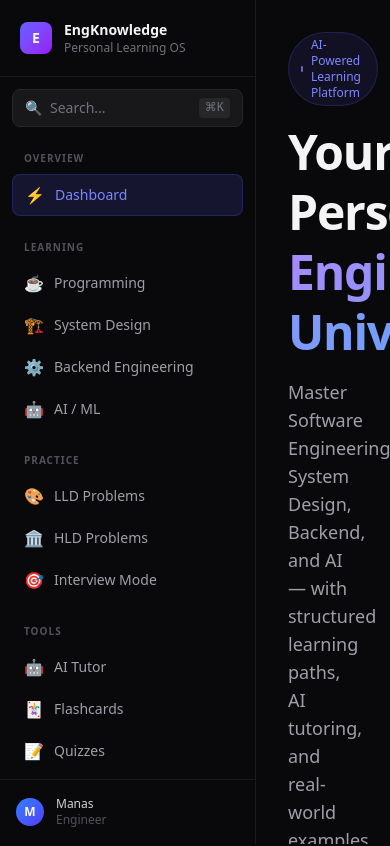
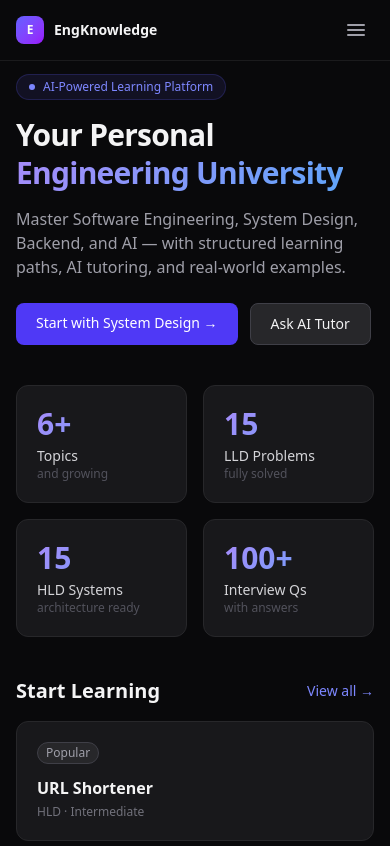
Before and after one commit to Manasdbg123/Self_learning, a Next.js app in the folder frontend/: page / in a window 390 px wide. Shown: the top 846 px of the page. Built offline with nearby package versions, Linux system fonts and the light colour scheme.

Commit message:
feat: add mobile responsive layout with hamburger sidebar drawer

```diff
--- a/frontend/src/app/layout.tsx
+++ b/frontend/src/app/layout.tsx
@@ -13,10 +13,10 @@ export const metadata: Metadata = {
 export default function RootLayout({ children }: { children: React.ReactNode }) {
   return (
     <html lang="en" suppressHydrationWarning>
-      <body className={`${inter.variable} font-sans bg-zinc-950 text-zinc-100 antialiased flex h-screen overflow-hidden`}>
+      <body className={`${inter.variable} font-sans bg-zinc-950 text-zinc-100 antialiased md:flex md:h-screen md:overflow-hidden`}>
         <Sidebar />
-        <main className="flex-1 overflow-y-auto">
-          <div className="min-h-screen p-8 max-w-6xl mx-auto">
+        <main className="flex-1 md:overflow-y-auto">
+          <div className="min-h-screen p-4 md:p-8 max-w-6xl mx-auto pt-[calc(3.5rem+1rem)] md:pt-8">
             {children}
           </div>
         </main>
--- a/frontend/src/app/lld/page.tsx
+++ b/frontend/src/app/lld/page.tsx
@@ -10,7 +10,7 @@ export default function LLDPage() {
         <div className="flex items-center gap-2 text-zinc-500 text-sm mb-2">
           <Link href="/" className="hover:text-zinc-300">Home</Link> / <span>LLD Problems</span>
         </div>
-        <h1 className="text-4xl font-bold text-zinc-100">Low Level Design</h1>
+        <h1 className="text-2xl md:text-4xl font-bold text-zinc-100">Low Level Design</h1>
         <p className="text-zinc-400 mt-2">Fully solved LLD problems with SOLID analysis, class diagrams, Java implementation, and interview questions</p>
       </div>
 
--- a/frontend/src/app/page.tsx
+++ b/frontend/src/app/page.tsx
@@ -29,14 +29,14 @@ export default function Dashboard() {
           <span className="w-1.5 h-1.5 rounded-full bg-indigo-400 animate-pulse"></span>
           AI-Powered Learning Platform
         </div>
-        <h1 className="text-5xl font-bold tracking-tight text-zinc-100 leading-tight">
+        <h1 className="text-3xl md:text-5xl font-bold tracking-tight text-zinc-100 leading-tight">
           Your Personal<br />
           <span className="gradient-text">Engineering University</span>
         </h1>
-        <p className="text-zinc-400 text-lg mt-4 max-w-2xl">
+        <p className="text-zinc-400 text-base md:text-lg mt-4 max-w-2xl">
           Master Software Engineering, System Design, Backend, and AI — with structured learning paths, AI tutoring, and real-world examples.
         </p>
-        <div className="flex gap-3 mt-6">
+        <div className="flex flex-wrap gap-3 mt-6">
           <Link href="/subjects/system-design" className="px-5 py-2.5 bg-indigo-600 hover:bg-indigo-500 text-white rounded-lg font-medium transition text-sm">
             Start with System Design →
           </Link>
--- a/frontend/src/app/subjects/[subjectId]/page.tsx
+++ b/frontend/src/app/subjects/[subjectId]/page.tsx
@@ -23,8 +23,8 @@ export default async function SubjectPage({ params }: { params: Promise<{ subjec
   return (
     <div className="space-y-8">
       {/* Header */}
-      <div className="flex items-start gap-5">
-        <div className={`w-16 h-16 rounded-2xl bg-gradient-to-br ${subject.color} flex items-center justify-center text-3xl`}>
+      <div className="flex items-start gap-4">
+        <div className={`w-12 h-12 md:w-16 md:h-16 rounded-2xl bg-gradient-to-br ${subject.color} flex items-center justify-center text-2xl md:text-3xl shrink-0`}>
           {subject.icon}
         </div>
         <div>
@@ -33,7 +33,7 @@ export default async function SubjectPage({ params }: { params: Promise<{ subjec
             <span>/</span>
             <span className="text-zinc-300">{subject.name}</span>
           </div>
-          <h1 className="text-4xl font-bold text-zinc-100">{subject.name}</h1>
+          <h1 className="text-2xl md:text-4xl font-bold text-zinc-100">{subject.name}</h1>
           <p className="text-zinc-400 mt-2">{subject.description}</p>
         </div>
       </div>
--- a/frontend/src/app/topics/[topicId]/page.tsx
+++ b/frontend/src/app/topics/[topicId]/page.tsx
@@ -57,9 +57,9 @@ export default function TopicPage({ params }: { params: Promise<{ topicId: strin
 
       {/* Header */}
       <div className="pb-6 border-b border-zinc-800">
-        <div className="flex items-start justify-between gap-4">
+        <div className="flex flex-col gap-4 sm:flex-row sm:items-start sm:justify-between">
           <div>
-            <h1 className="text-4xl font-bold text-zinc-100 tracking-tight mb-3">{topic.title}</h1>
+            <h1 className="text-2xl md:text-4xl font-bold text-zinc-100 tracking-tight mb-3">{topic.title}</h1>
             <div className="flex flex-wrap items-center gap-2">
               <span className={`badge ${difficultyBadge[topic.difficulty]}`}>{topic.difficulty}</span>
               <span className="text-zinc-600 text-xs">⏱ {topic.estimatedTime}</span>
--- a/frontend/src/components/Sidebar.tsx
+++ b/frontend/src/components/Sidebar.tsx
@@ -1,5 +1,5 @@
 'use client';
-import React, { useState, useEffect, useRef } from 'react';
+import React, { useState } from 'react';
 import Link from 'next/link';
 import { usePathname } from 'next/navigation';
 
@@ -36,25 +36,38 @@ const navSections = [
   },
 ];
 
-export default function Sidebar() {
+function SidebarContent({ onClose }: { onClose?: () => void }) {
   const pathname = usePathname();
 
   return (
-    <aside className="w-64 bg-zinc-950 border-r border-zinc-800/60 flex flex-col h-screen sticky top-0">
+    <div className="flex flex-col h-full">
       {/* Logo */}
-      <div className="p-5 border-b border-zinc-800/60">
-        <Link href="/" className="flex items-center gap-3">
+      <div className="p-5 border-b border-zinc-800/60 flex items-center justify-between">
+        <Link href="/" className="flex items-center gap-3" onClick={onClose}>
           <div className="w-8 h-8 rounded-lg bg-gradient-to-br from-indigo-500 to-purple-600 flex items-center justify-center text-sm font-bold">E</div>
           <div>
             <div className="font-bold text-zinc-100 text-sm">EngKnowledge</div>
             <div className="text-zinc-500 text-xs">Personal Learning OS</div>
           </div>
         </Link>
+        {/* Close button — only shown on mobile */}
+        {onClose && (
+          <button
+            onClick={onClose}
+            className="md:hidden p-1.5 rounded-lg text-zinc-500 hover:text-zinc-200 hover:bg-zinc-800 transition"
+            aria-label="Close menu"
+          >
+            <svg width="18" height="18" viewBox="0 0 18 18" fill="none" stroke="currentColor" strokeWidth="2" strokeLinecap="round">
+              <line x1="2" y1="2" x2="16" y2="16" />
+              <line x1="16" y1="2" x2="2" y2="16" />
+            </svg>
+          </button>
+        )}
       </div>
 
       {/* Search */}
       <div className="p-3">
-        <Link href="/search" className="flex items-center gap-2 px-3 py-2 rounded-lg bg-zinc-900 border border-zinc-800 text-zinc-500 text-sm hover:border-zinc-700 transition w-full">
+        <Link href="/search" onClick={onClose} className="flex items-center gap-2 px-3 py-2 rounded-lg bg-zinc-900 border border-zinc-800 text-zinc-500 text-sm hover:border-zinc-700 transition w-full">
           <span>🔍</span>
           <span>Search...</span>
           <span className="ml-auto text-xs bg-zinc-800 px-1.5 py-0.5 rounded font-mono">⌘K</span>
@@ -75,6 +88,7 @@ export default function Sidebar() {
                   <Link
                     key={item.href}
                     href={item.href}
+                    onClick={onClose}
                     className={`flex items-center gap-2.5 px-3 py-2 rounded-lg text-sm transition-all ${
                       active
                         ? 'bg-indigo-500/15 text-indigo-400 border border-indigo-500/20'
@@ -101,6 +115,55 @@ export default function Sidebar() {
           </div>
         </div>
       </div>
-    </aside>
+    </div>
   );
 }
+
+export default function Sidebar() {
+  const [mobileOpen, setMobileOpen] = useState(false);
+
+  return (
+    <>
+      {/* ── Mobile top bar ── */}
+      <div className="md:hidden fixed top-0 left-0 right-0 z-40 flex items-center justify-between px-4 py-3 bg-zinc-950 border-b border-zinc-800/60">
+        <Link href="/" className="flex items-center gap-2.5">
+          <div className="w-7 h-7 rounded-lg bg-gradient-to-br from-indigo-500 to-purple-600 flex items-center justify-center text-xs font-bold">E</div>
+          <span className="font-bold text-zinc-100 text-sm">EngKnowledge</span>
+        </Link>
+        <button
+          onClick={() => setMobileOpen(true)}
+          className="p-2 rounded-lg text-zinc-400 hover:text-zinc-100 hover:bg-zinc-800 transition"
+          aria-label="Open menu"
+        >
+          <svg width="20" height="20" viewBox="0 0 20 20" fill="none" stroke="currentColor" strokeWidth="2" strokeLinecap="round">
+            <line x1="2" y1="5" x2="18" y2="5" />
+            <line x1="2" y1="10" x2="18" y2="10" />
+            <line x1="2" y1="15" x2="18" y2="15" />
+          </svg>
+        </button>
+      </div>
+
+      {/* ── Mobile drawer backdrop ── */}
+      {mobileOpen && (
+        <div
+          className="md:hidden fixed inset-0 z-50 bg-black/60 backdrop-blur-sm"
+          onClick={() => setMobileOpen(false)}
+        />
+      )}
+
+      {/* ── Mobile drawer ── */}
+      <aside
+        className={`md:hidden fixed top-0 left-0 z-50 h-full w-72 bg-zinc-950 border-r border-zinc-800/60 flex flex-col transition-transform duration-300 ${
+          mobileOpen ? 'translate-x-0' : '-translate-x-full'
+        }`}
+      >
+        <SidebarContent onClose={() => setMobileOpen(false)} />
+      </aside>
+
+      {/* ── Desktop sidebar (always visible) ── */}
+      <aside className="hidden md:flex w-64 bg-zinc-950 border-r border-zinc-800/60 flex-col h-screen sticky top-0 shrink-0">
+        <SidebarContent />
+      </aside>
+    </>
+  );
+}
```
